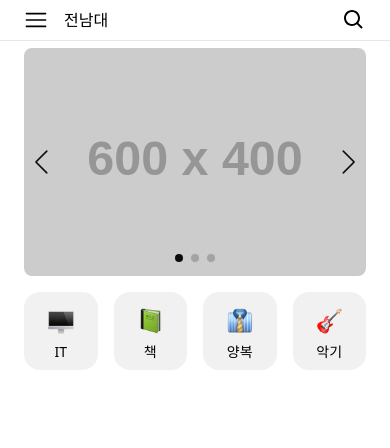
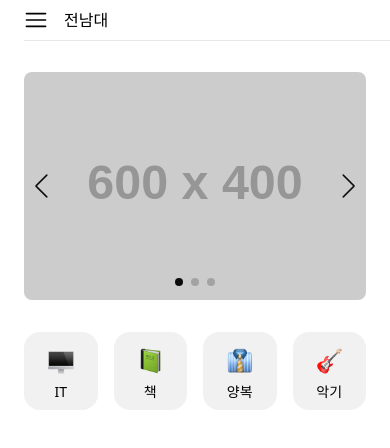
Before and after one commit to mlnwns/movie, a React (Vite) app: page / in a window 390 px wide. Shown: the top 448 px of the page. Built offline with nearby package versions, Linux system fonts and the light colour scheme.

Commit message:
feat: add constanst for destop
- add mobile width size at desktop
- add base padding
- add react-device-detect library

```diff
--- a/package.json
+++ b/package.json
@@ -18,6 +18,7 @@
     "classnames": "^2.3.2",
     "jotai": "^2.4.2",
     "react": "^18.2.0",
+    "react-device-detect": "^2.2.3",
     "react-dom": "^18.2.0",
     "react-icons": "^4.11.0",
     "react-modal": "^3.16.1",
--- a/src/App.jsx
+++ b/src/App.jsx
@@ -2,13 +2,17 @@ import { ReactQueryDevtools } from "@tanstack/react-query-devtools";
 import { QueryClient, QueryClientProvider } from "@tanstack/react-query";
 import { RouterProvider } from "react-router-dom";
 import { router } from "../router/router";
+import { isMobile } from "react-device-detect";
+import { MOBILE_WIDTH } from "./constants";
 
 const queryClient = new QueryClient();
 
 function App() {
   return (
     <QueryClientProvider client={queryClient}>
-      <RouterProvider router={router} />
+      <div className={isMobile ? "" : `w-[${MOBILE_WIDTH}]`}>
+        <RouterProvider router={router} />
+      </div>
       <ReactQueryDevtools initialIsOpen={false} />
     </QueryClientProvider>
   );
--- a/src/components/home/Header.component.jsx
+++ b/src/components/home/Header.component.jsx
@@ -1,11 +1,19 @@
+import { BASE_PADDING, MOBILE_WIDTH } from "../../constants";
 import { Icon } from "../common/Icon.component";
 import { Txt } from "../common/Txt.component";
 import { Menu } from "./Menu.component";
+import classnames from "classnames";
+import { isMobile } from "react-device-detect";
 
 export const HomeHeader = () => {
   return (
     <div className="h-12">
-      <div className="absolute w-full left-0 px-6 flex justify-between py-2 border-b">
+      <div
+        className={classnames(
+          `fixed w-full left-0 px-[${BASE_PADDING}] flex justify-between py-2 border-b bg-white z-40`,
+          !isMobile && `w-[${MOBILE_WIDTH}] left-6`
+        )}
+      >
         <div className="flex gap-4">
           <Menu />
           <Txt>전남대</Txt>
--- a/src/components/home/Menu.component.jsx
+++ b/src/components/home/Menu.component.jsx
@@ -1,6 +1,9 @@
 import { useState } from "react";
 import { Icon } from "../common/Icon.component";
 import { Txt } from "../common/Txt.component";
+import classnames from "classnames";
+import { BASE_PADDING, MOBILE_WIDTH } from "../../constants";
+import { isMobile } from "react-device-detect";
 
 const homeMenu = [
   { iconType: "account", title: "마이페이지" },
@@ -18,7 +21,10 @@ export const Menu = () => {
       {isOpen ? (
         <div className="flex flex-col gap-2 z-50 absolute">
           <button
-            className="absolute w-screen h-[120vh] -left-6 -top-24 backdrop-blur-sm bg-[#00000050]"
+            className={classnames(
+              `absolute w-screen h-[120vh] -left-[${BASE_PADDING}] -top-24 backdrop-blur-sm bg-[#00000050]`,
+              !isMobile && `w-[${MOBILE_WIDTH}]`
+            )}
             aria-label="close"
             onClick={toggleOpen}
           ></button>
--- /dev/null
+++ b/src/constants/index.js
@@ -0,0 +1,2 @@
+export const MOBILE_WIDTH = "480px";
+export const BASE_PADDING = "1rem";
--- a/src/pages/Home.page.jsx
+++ b/src/pages/Home.page.jsx
@@ -6,8 +6,10 @@ export const HomePage = () => {
   return (
     <>
       <HomeHeader />
-      <HomeCarousel />
-      <div className="py-4">
+      <div className="my-6">
+        <HomeCarousel />
+      </div>
+      <div className="my-8">
         <HomeCategory />
       </div>
     </>
```
Also changed, not shown: 1 other file (tests, documents, lock files or other folders).
